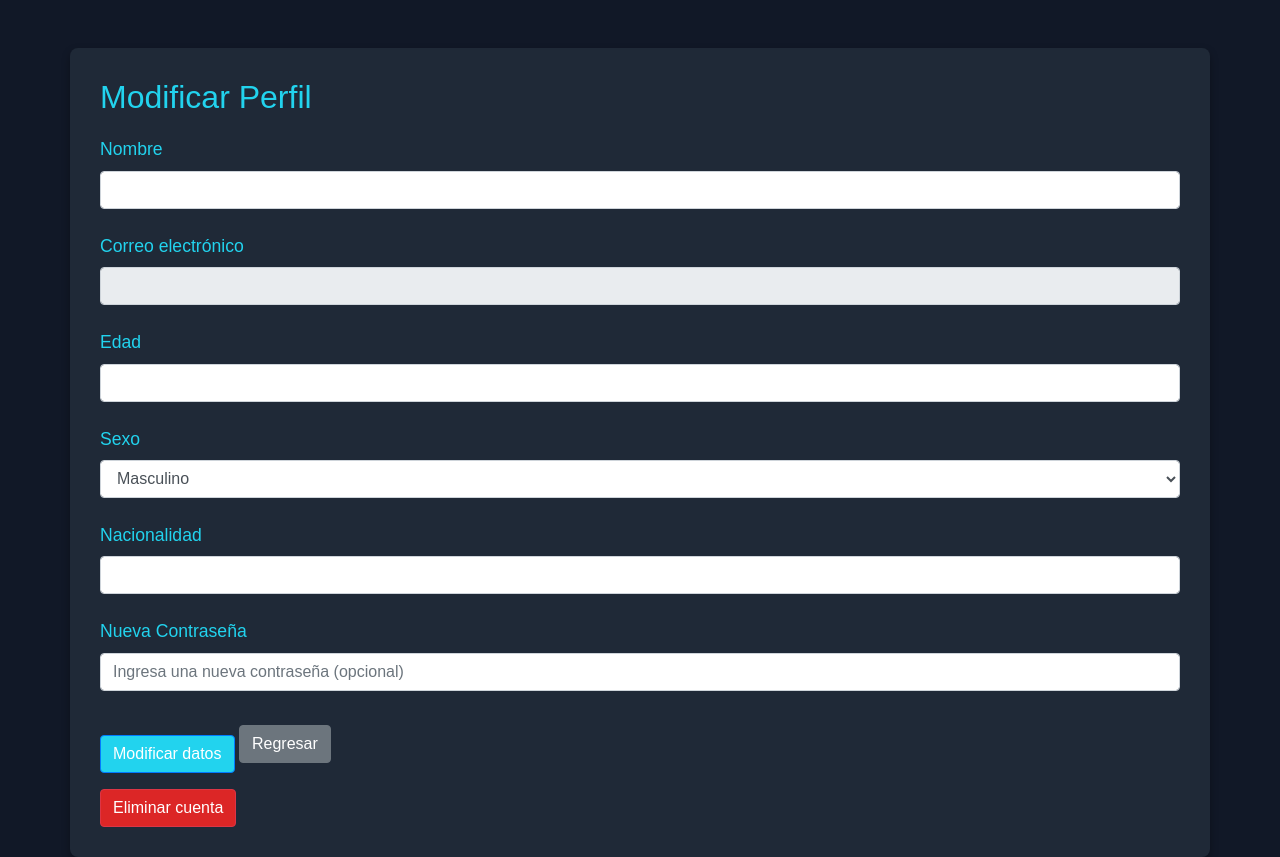
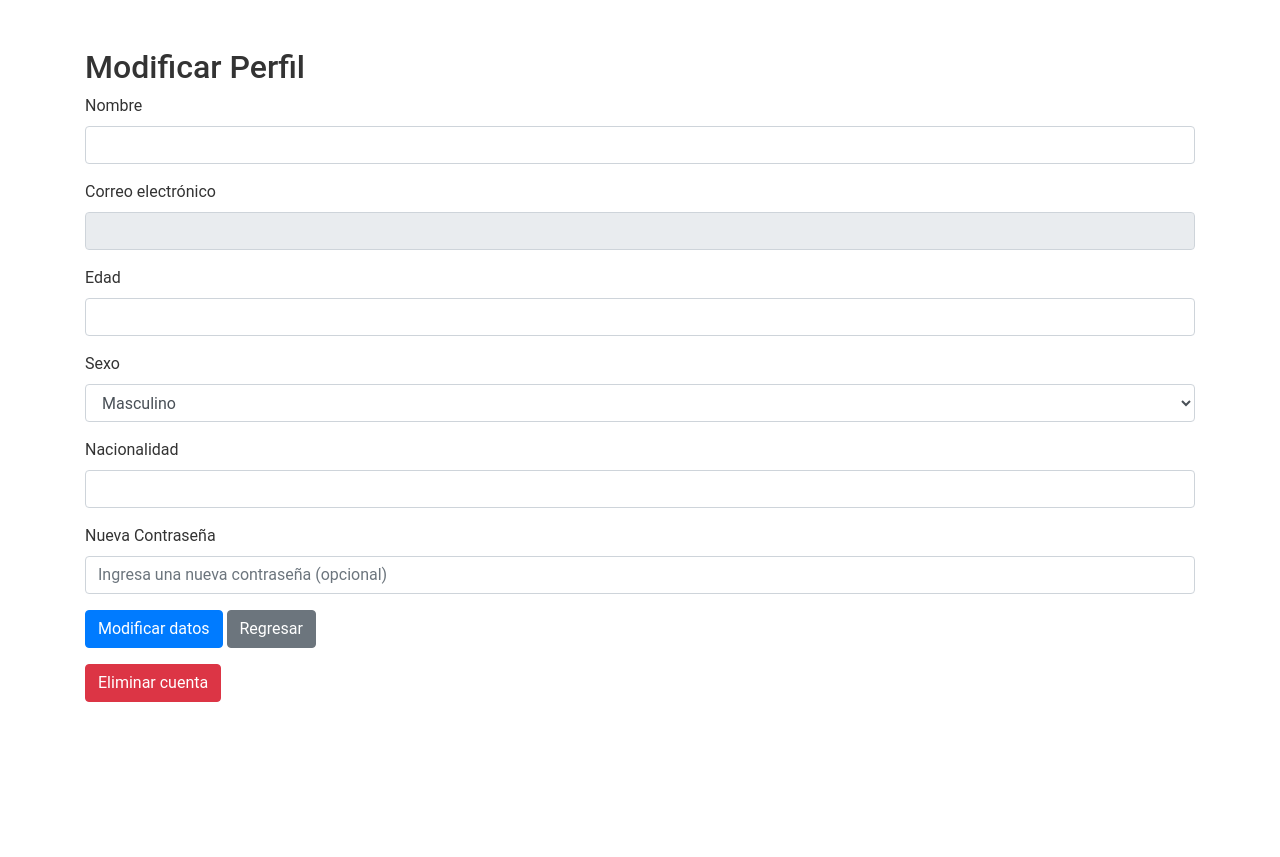
Before and after one commit to GildardoMaldonado/LaCodetecaMDS, a PHP site: page /Perfil.php in a window 1280 px wide. After the commit the page ends 702 px from the top, so only its background shows below. Run offline with PHP 8.4, Linux system fonts and the light colour scheme; the visitor is signed in with stand-in values (Sample User, id 1); data that the repository does not hold is empty; some libraries are stand-ins or nearby versions.

Commit message:
Update perfil.css
Se procede a cambiar el css para la unificacion y el seguimiento de un estilo general para que no haya diferencias de estilos en las paginas

```diff
--- a/ManzurMaldonadoPinzonIrabien/perfil.css
+++ b/ManzurMaldonadoPinzonIrabien/perfil.css
@@ -1,120 +1,114 @@
-/* Estilo básico para el perfil */
-body {
-    background-color: #111827;
-    color: white;
-    font-family: Arial, sans-serif;
+/* === VARIABLES Y RESET === */
+:root {
+  --color-primario: #4A90E2;
+  --color-secundario: #50E3C2;
+  --color-fondo: #FFFFFF;
+  --color-texto: #333333;
+  --fuente-principal: 'Roboto', sans-serif;
+  --espaciado-base: 16px;
+  --radio-borde: 4px;
 }
 
-/* Estilo del contenedor principal */
-.container {
-    background-color: #1F2937;
-    padding: 30px;
-    border-radius: 8px;
-    box-shadow: 0 4px 8px rgba(0, 0, 0, 0.3);
+* {
+  margin: 0;
+  padding: 0;
+  box-sizing: border-box;
 }
 
-/* Títulos */
-h2 {
-    color: #22D3EE;
-    font-size: 2rem;
-    margin-bottom: 20px;
+body {
+  font-family: var(--fuente-principal);
+  font-size: 16px;
+  color: var(--color-texto);
+  background-color: var(--color-fondo);
+  line-height: 1.5;
 }
 
-/* Estilo del formulario */
-.form-group {
-    margin-bottom: 1.5rem;
-}
-
-label {
-    font-size: 1.1rem;
-    color: #22D3EE;
-}
-
-input, select {
-    background-color: #2D3748;
-    color: white;
-    border: 1px solid #3F4C5E;
-    border-radius: 4px;
-    font-size: 1rem;
-    padding: 10px;
-    width: 100%;
-}
-
-input:disabled {
-    background-color: #2D3748;
-    opacity: 0.7;
-}
-
-input:focus, select:focus {
-    border-color: #22D3EE;
-    outline: none;
-}
-
-/* Botones */
+/* === COMPONENTES GENERALES === */
 button {
-    font-size: 1rem;
-    font-weight: bold;
-    padding: 10px 20px;
-    margin-top: 20px;
-    border-radius: 5px;
-    border: none;
-    cursor: pointer;
+  background-color: var(--color-primario);
+  color: white;
+  border: none;
+  padding: 0.5rem 1rem;
+  border-radius: var(--radio-borde);
+  cursor: pointer;
+  transition: background-color 0.3s ease;
 }
 
 button:hover {
-    opacity: 0.8;
+  background-color: #357ABD;
 }
 
-/* Botón modificar */
-button.btn-primary {
-    background-color: #22D3EE;
-    color: white;
+input, select, textarea {
+  padding: 0.5rem;
+  border: 1px solid #ccc;
+  border-radius: var(--radio-borde);
+  width: 100%;
+  margin-bottom: var(--espaciado-base);
 }
 
-button.btn-primary:hover {
-    background-color: #18A0CC;
+/* === CLASE COMÚN PARA SECCIONES === */
+.seccion-comun {
+  padding: var(--espaciado-base);
+  background-color: var(--color-fondo);
+  border-radius: var(--radio-borde);
+  max-width: 800px;
+  margin: 2rem auto;
+  box-shadow: 0 2px 5px rgba(0, 0, 0, 0.1);
 }
 
-/* Botón regresar */
-button.btn-secondary {
-    background-color: #4B5563;
-    color: white;
+/* === PERFIL === */
+.perfil-titulo {
+  font-size: 1.5rem;
+  color: var(--color-primario);
+  margin-bottom: var(--espaciado-base);
 }
 
-button.btn-secondary:hover {
-    background-color: #2D3748;
+/* === LOGIN === */
+.login-form input[type="submit"] {
+  background-color: var(--color-primario);
+  color: white;
+  font-weight: bold;
+  border: none;
+  padding: 0.5rem 1rem;
+  border-radius: var(--radio-borde);
+  cursor: pointer;
+  transition: background-color 0.3s ease;
 }
 
-/* Botón eliminar cuenta */
-button.btn-danger {
-    background-color: #DC2626;  /* Rojo fuerte */
-    color: white;
+.login-form input[type="submit"]:hover {
+  background-color: #357ABD;
 }
 
-button.btn-danger:hover {
-    background-color: #B91C1C;  /* Rojo más oscuro al hacer hover */
+/* === SUBIR FOTO === */
+.subir-foto-container {
+  padding: var(--espaciado-base);
+  border: 2px dashed var(--color-primario);
+  border-radius: var(--radio-borde);
+  text-align: center;
+  max-width: 600px;
+  margin: 2rem auto;
 }
 
-/* Estilo de los mensajes de éxito o error */
-.alert-info {
-    background-color: #22D3EE;
-    color: #111827;
-    font-weight: bold;
-    padding: 10px;
-    margin-bottom: 20px;
-    border-radius: 5px;
+.subir-foto-container:hover {
+  background-color: var(--color-secundario);
+  cursor: pointer;
 }
 
-.alert-info a {
-    color: #111827;
-    text-decoration: none;
+.preview-imagen {
+  margin-top: var(--espaciado-base);
+  max-width: 100%;
+  height: auto;
 }
 
-.alert-info a:hover {
-    text-decoration: underline;
+/* === MODO OSCURO === */
+body.dark-mode {
+  --color-fondo: #1E1E1E;
+  --color-texto: #FFFFFF;
+  --color-primario: #BB86FC;
+  --color-secundario: #03DAC6;
 }
 
-/* Agregar un margen al final de la página */
-footer {
-    margin-top: 40px;
+body.dark-mode .seccion-comun {
+  background-color: #2A2A2A;
+  color: var(--color-texto);
 }
```
